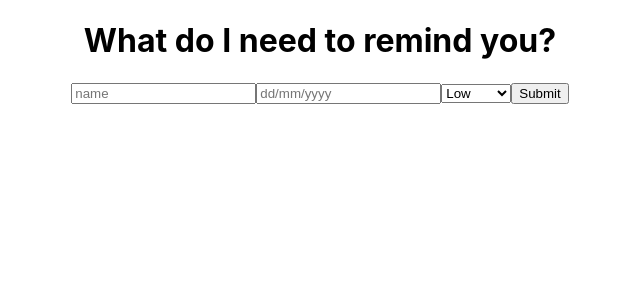
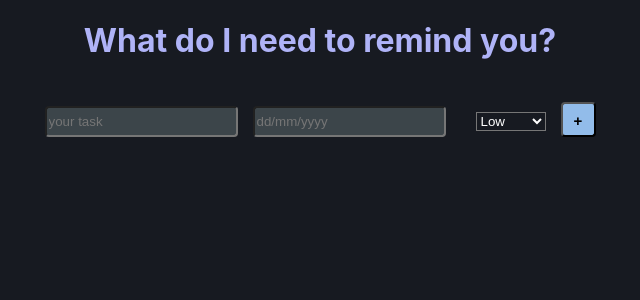
Before and after one commit to NicholasGomis/RemindMe, a React (Create React App) app in the folder remindme/: page / in a window 1280 px wide. Shown: the top 300 px of the page, without its empty margins (320-960 px from the left). Built offline with nearby package versions, Linux system fonts and the light colour scheme.

Commit message:
MVP style

```diff
--- a/remindme/src/components/App/App.css
+++ b/remindme/src/components/App/App.css
@@ -36,3 +36,12 @@
     transform: rotate(360deg);
   }
 }
+
+*{
+  background-color: #171A21;
+}
+
+h1{
+
+  color: #AFB3F7;
+}
--- a/remindme/src/components/App/App.js
+++ b/remindme/src/components/App/App.js
@@ -4,6 +4,7 @@ import ListItem from "../../components/ListItem"
 import Input from '../../components/Input';
 import List from '../../components/List/'
 import {useState} from "react"
+
 
 function App() {
   const [todos, setTodo] = useState([]);
--- a/remindme/src/components/Input/index.css
+++ b/remindme/src/components/Input/index.css
@@ -0,0 +1,40 @@
+.btn {
+display: block;
+    width: 35px;
+    padding: 8px 0;
+    margin: 20px auto;
+    background: #92BCEA;
+    border-radius: 4px;
+    color: white;
+    text-align: center;
+    color: black;
+    font-weight: bold;
+    display: inline-block;
+    font-size: 15px;
+    height: 35px;
+
+}
+
+.inputDate{
+background-color: #3C454A;
+border-radius: 4px;
+width: 185px;
+height: 25px;
+margin-right: 15px;
+
+}
+
+.inputName {
+    background-color: #617073;
+    border-radius: 4px;
+    width: 185px;
+    height: 25px;
+
+}
+
+.radio{
+position: relative;
+font-family: Arial;;
+margin: 15px;
+color: white;
+}
--- a/remindme/src/components/Input/index.js
+++ b/remindme/src/components/Input/index.js
@@ -1,6 +1,7 @@
 import React from 'react'
 import {useRef} from 'react';
 import { useState } from 'react';
+import '../Input/index.css'
 
 export default function Input({handleClick}) {
     const inputRef = useRef(null);
@@ -10,6 +11,7 @@ export default function Input({handleClick}) {
 
     function createTodos(e){
         setTodosName(e.target.value)
+        console.log(toDosName)
 
     }
 
@@ -38,7 +40,8 @@ export default function Input({handleClick}) {
         type="text"
         id="message"
         ref={inputRef}
-        placeholder="name"
+        placeholder="your task"
+        className='inputDate'
         // onChange={(e) => handleClick(e.target.value)}
         onChange={createTodos}
         // value={message}
@@ -48,19 +51,20 @@ export default function Input({handleClick}) {
         id="message"
         ref={inputRef}
         placeholder="dd/mm/yyyy"
+        className='inputDate'
         // onChange={(e) => handleClick(e.target.value)}
         onChange={createNewDate}
         // value={message}
     ></input>
 
-       <select name="Priority" onChange = {createNewPriority}>
+       <select name="Priority" onChange = {createNewPriority} className='radio'>
         <option value="Low">Low</option>
         <option value="Medium">Medium</option>
         <option value="High">High</option>
 
         </select>
         {/* <button onClick={(ref) => {handleClick(inputRef.current.value)}}>Add</button> */}
-        <button onClick={toSubmit}> Submit </button>
+        <button onClick={toSubmit} className='btn'> + </button>
         </>
     )
 }
--- a/remindme/src/components/ListItem/index.css
+++ b/remindme/src/components/ListItem/index.css
@@ -0,0 +1,21 @@
+.btnRemove {
+    display: block;
+    width: 35px;
+    padding: 8px 0;
+    margin: 20px auto;
+    background: #B6BAF8;
+    border-radius: 4px;
+    color: white;
+    text-align: center;
+    color: black;
+    font-weight: bold;
+    display: inline-block;
+    font-size: 15px;
+
+}
+
+li{
+    color: white;
+
+    list-style: none
+}
--- a/remindme/src/components/ListItem/index.js
+++ b/remindme/src/components/ListItem/index.js
@@ -1,4 +1,5 @@
 import React from 'react'
+import '../ListItem/index.css'
 
  export default function ListItem({text, myIndex, removeFromList, theDate, thePriority}) {
 
@@ -6,7 +7,7 @@ import React from 'react'
     return (
       <div>
        <li>{text} {theDate} {thePriority}</li>
-       <button onClick={() => removeFromList(myIndex)}>Delete</button>
+       <button onClick={() => removeFromList(myIndex)} className='btnRemove'>-</button>
 
 </div>
     )
```
